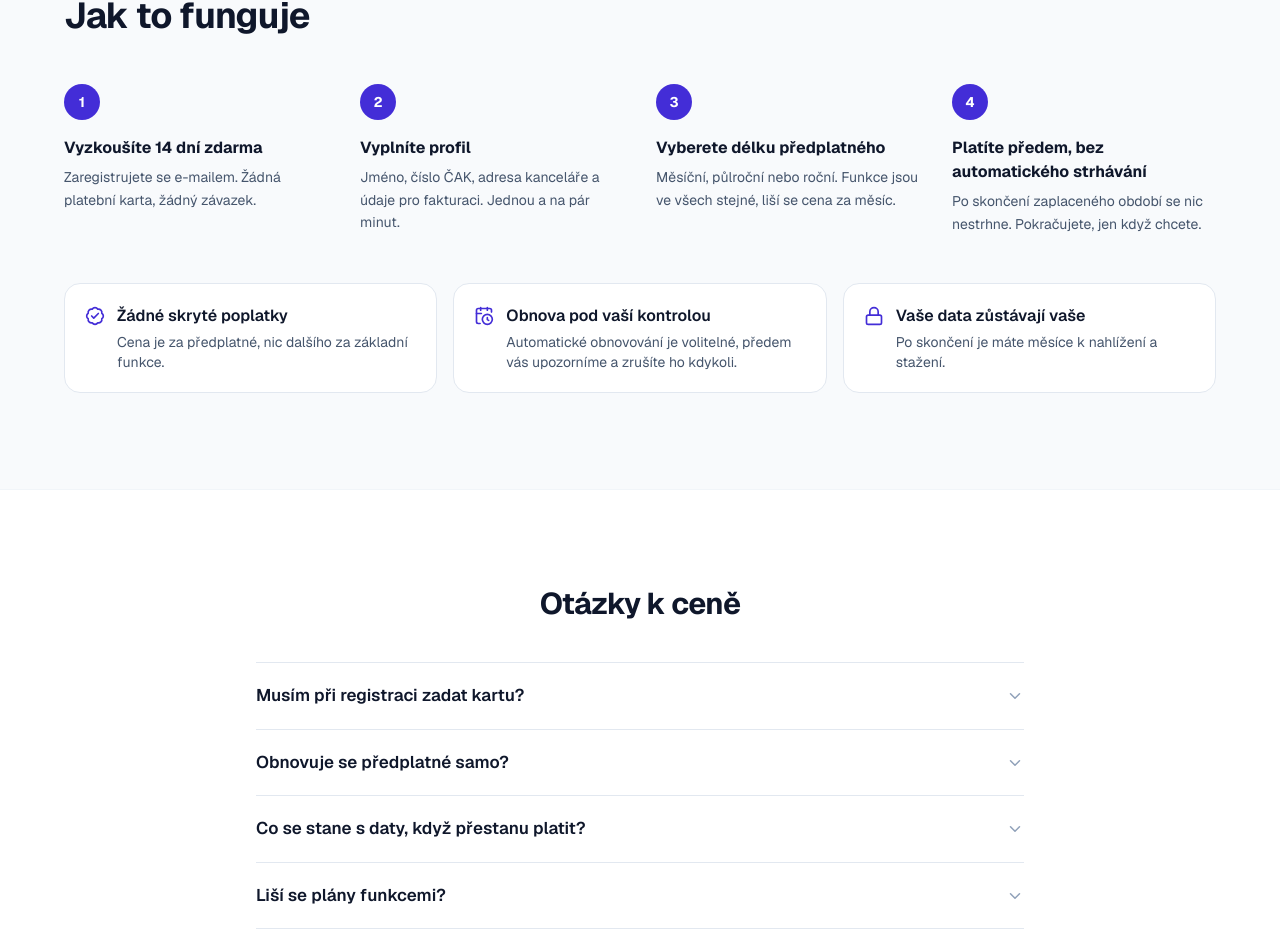
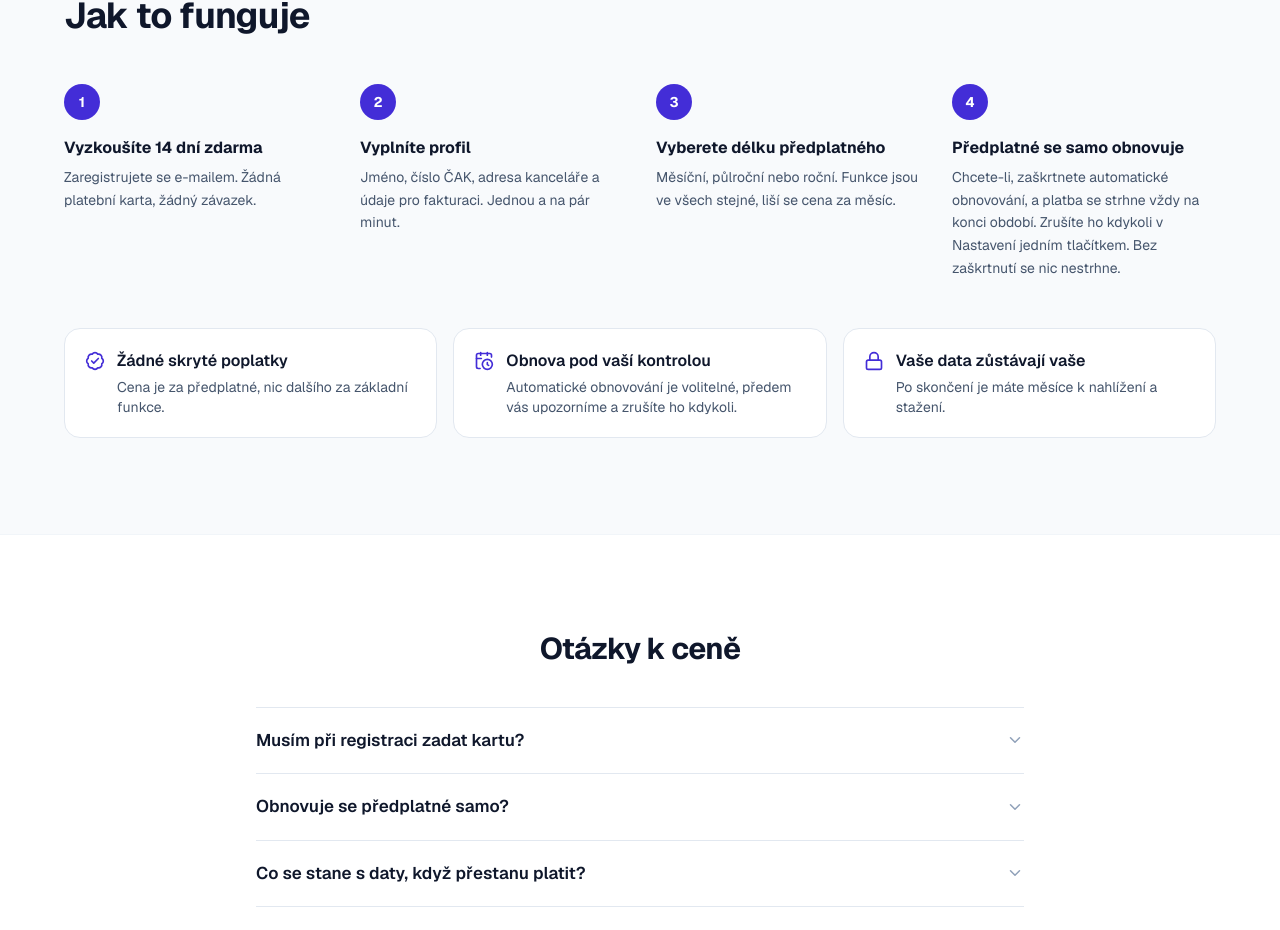
Before and after one commit to koncald-hue/kancel--pro, a Next.js app: page /cenik in a window 1280 px wide. Shown: the part 1818-2748 px from the top of the page. Built offline with nearby package versions, Linux system fonts and the light colour scheme; no server answers.

Commit message:
Ceník: text odpovídá automatickému obnovování

```diff
--- a/app/cenik/page.tsx
+++ b/app/cenik/page.tsx
@@ -1,5 +1,5 @@
 import type { Metadata } from 'next';
 import PricingPage from '@/app/components/lawyer/PricingPage';
 
-export const metadata: Metadata = { title: 'Ceník | Kancelář', description: 'Jedna cena, všechny funkce. Měsíční, půlroční a roční předplatné pro advokáty i advokátní kanceláře. 14 dní zdarma, bez karty a bez automatického strhávání.' };
+export const metadata: Metadata = { title: 'Ceník | Kancelář', description: 'Jedna cena, všechny funkce. Měsíční, půlroční a roční předplatné pro advokáty i advokátní kanceláře. 14 dní zdarma, bez karty. Automatické obnovování je na výběr a zrušíte ho kdykoli.' };
 export default function Page() { return <PricingPage />; }
--- a/app/components/lawyer/PricingPage.tsx
+++ b/app/components/lawyer/PricingPage.tsx
@@ -16,7 +16,7 @@ const GROUPS: { icon: typeof Users; tone: string; title: string; items: string[]
     { icon: Landmark, tone: 'bg-amber-100 text-amber-700', title: 'Přehled a rejstříky', items: ['Přehled dne s nejbližšími lhůtami', 'Právní novinky a změny zákonů', 'ARES a katastr nemovitostí', 'Import dat z Excelu a jiných programů', 'Sdílené věci pro kolegy v kanceláři'] },
 ];
 
-const STEPS: [string, string][] = [['Vyzkoušíte 14 dní zdarma', 'Zaregistrujete se e-mailem. Žádná platební karta, žádný závazek.'], ['Vyplníte profil', 'Jméno, číslo ČAK, adresa kanceláře a údaje pro fakturaci. Jednou a na pár minut.'], ['Vyberete délku předplatného', 'Měsíční, půlroční nebo roční. Funkce jsou ve všech stejné, liší se cena za měsíc.'], ['Platíte předem, bez automatického strhávání', 'Po skončení zaplaceného období se nic nestrhne. Pokračujete, jen když chcete.']];
+const STEPS: [string, string][] = [['Vyzkoušíte 14 dní zdarma', 'Zaregistrujete se e-mailem. Žádná platební karta, žádný závazek.'], ['Vyplníte profil', 'Jméno, číslo ČAK, adresa kanceláře a údaje pro fakturaci. Jednou a na pár minut.'], ['Vyberete délku předplatného', 'Měsíční, půlroční nebo roční. Funkce jsou ve všech stejné, liší se cena za měsíc.'], ['Předplatné se samo obnovuje', 'Chcete-li, zaškrtnete automatické obnovování, a platba se strhne vždy na konci období. Zrušíte ho kdykoli v Nastavení jedním tlačítkem. Bez zaškrtnutí se nic nestrhne.']];
 
 const FAQ: [string, string][] = [
     ['Musím při registraci zadat kartu?', 'Ne. Zkušební období trvá 14 dní a nechce po vás žádné platební údaje.'],
```
